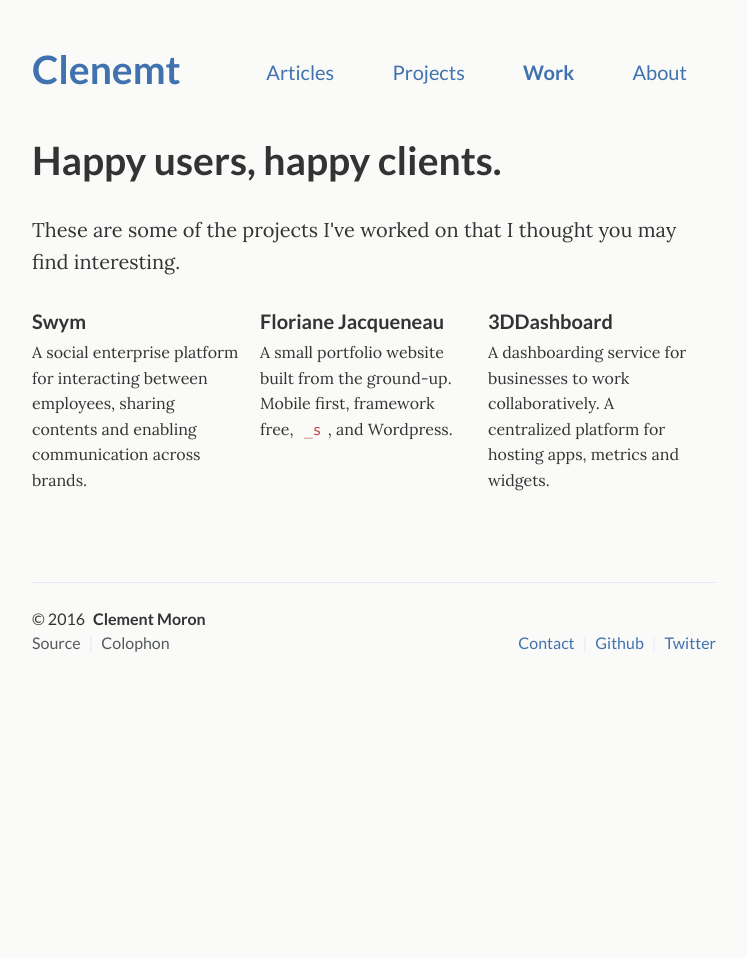
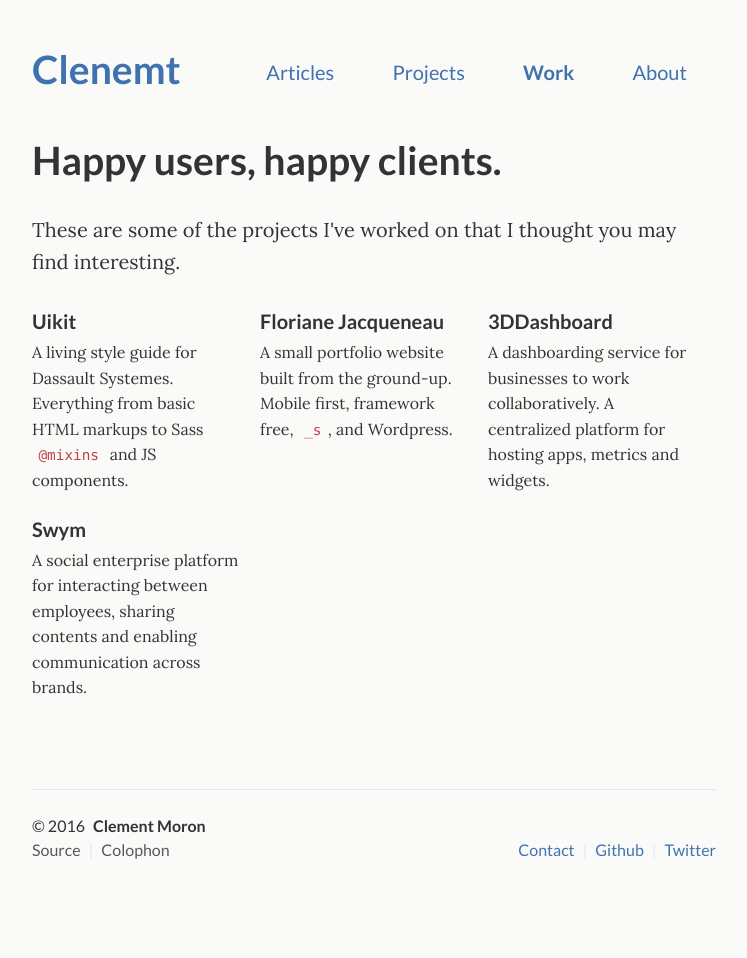
Before and after one commit to clenemt/clenemt.dev, a Jekyll site: the page built from _pages/work.html, in a window 1280 px wide. Shown: the whole page, without its empty margins (266-1013 px from the left). Built offline with Jekyll 4.4.1, drawn with Linux system fonts in a browser that asks for light colours; before the commit the page ends 900 px from its top, so only the background shows below that.

Commit message:
More content

```diff
--- a/_pages/work.html
+++ b/_pages/work.html
@@ -10,11 +10,10 @@
 
 <div class="projects">
   <div class="grid no-gutters">
-
     <div class="unit one-third">
       <div class="project">
-        <h4>Swym</h4>
-        A social enterprise platform for interacting between employees, sharing contents and enabling communication across brands.</p>
+        <h4>Uikit</h4>
+        A living style guide for Dassault Systemes. Everything from basic HTML markups to Sass <code>@mixins</code> and JS components.</p>
       </div>
     </div>
 
@@ -32,4 +31,13 @@
       </div>
     </div>
   </div><!-- grid -->
+
+  <div class="grid no-gutters">
+    <div class="unit one-third">
+      <div class="project">
+        <h4>Swym</h4>
+        A social enterprise platform for interacting between employees, sharing contents and enabling communication across brands.</p>
+      </div>
+    </div>
+  </div><!-- grid -->
 </div>
```
